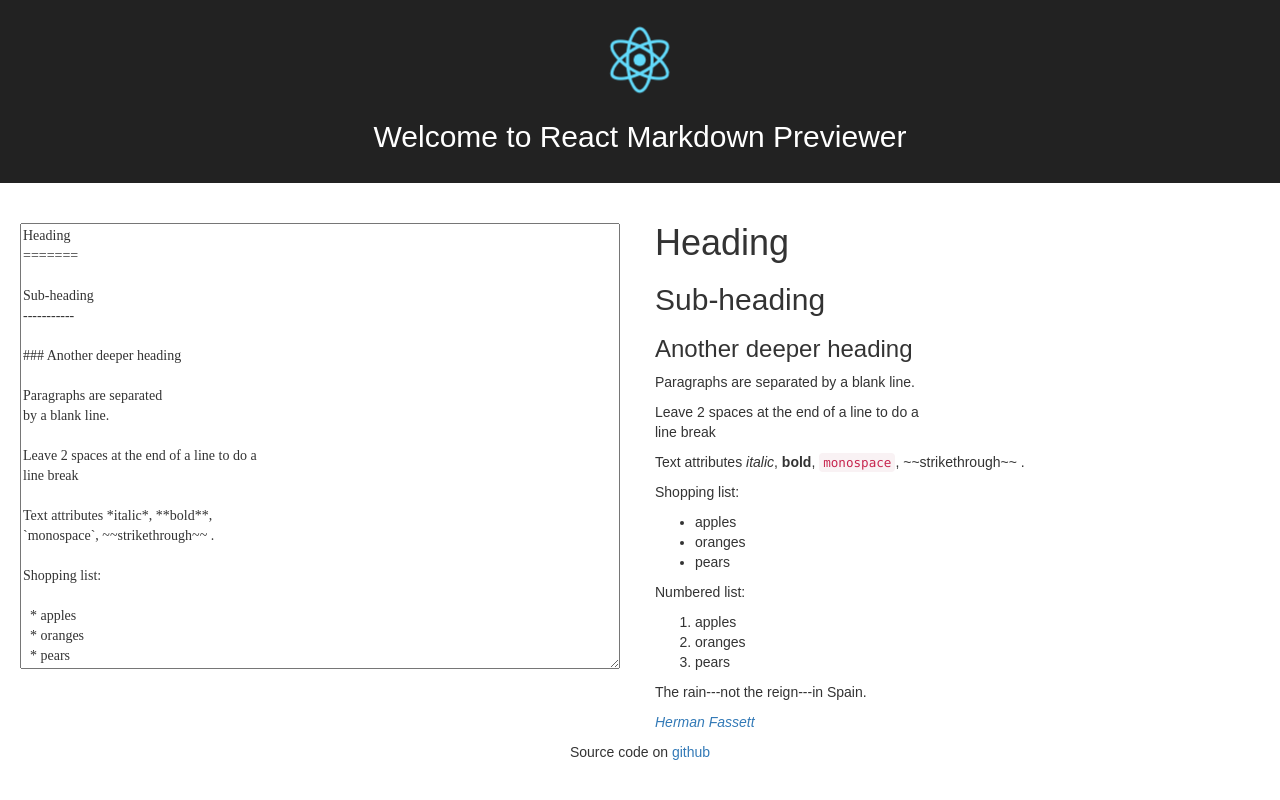
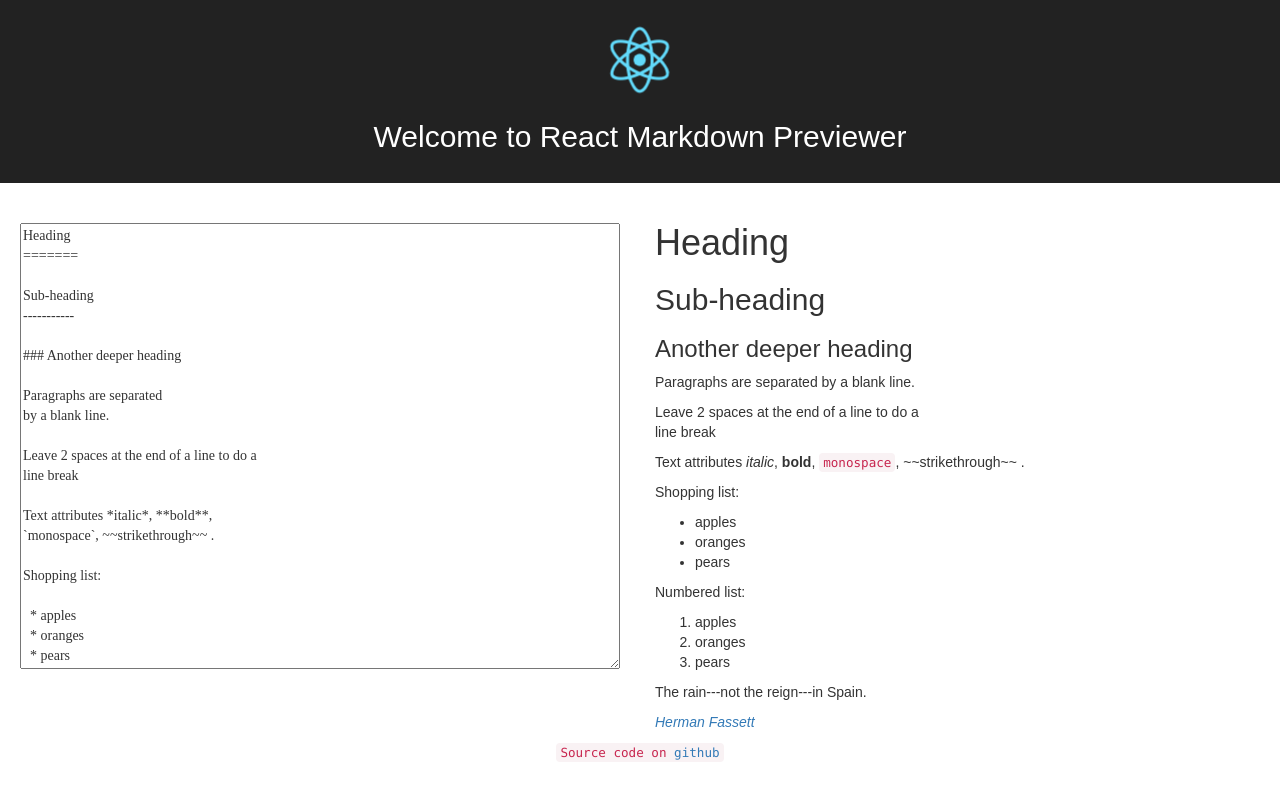
Before and after one commit to kibrovic/markdown-previewer, a React (Create React App) app: page / in a window 1280 px wide. Built offline with nearby package versions, Linux system fonts and the light colour scheme.

Commit message:
2 update

```diff
--- a/public/index.html
+++ b/public/index.html
@@ -30,9 +30,6 @@
     </noscript>
     <div id="root"></div>
 
-    <div>
-      Source code on <a href="https://github.com/kibrovic/markdown-previewer">github</a>
-    </div>
     <!--
       This HTML file is a template.
       If you open it directly in the browser, you will see an empty page.
--- a/src/App.css
+++ b/src/App.css
@@ -35,6 +35,7 @@
 
 .MarkdownContainer {
   margin-top: 20px;
+  text-align: center;
 }
 
 textarea {
--- a/src/App.js
+++ b/src/App.js
@@ -85,6 +85,9 @@ class MarkdownContainer extends Component {
       <div className="MarkdownContainer">
         <InputArea userInput = {this.state.userInput} onInputChange = {this.handleUserInput} />
         <OutputArea userInput = {this.state.userInput}/>
+        <code>
+          Source code on <a href="https://github.com/kibrovic/markdown-previewer">github</a>
+        </code>
       </div>
     );
   }
```
